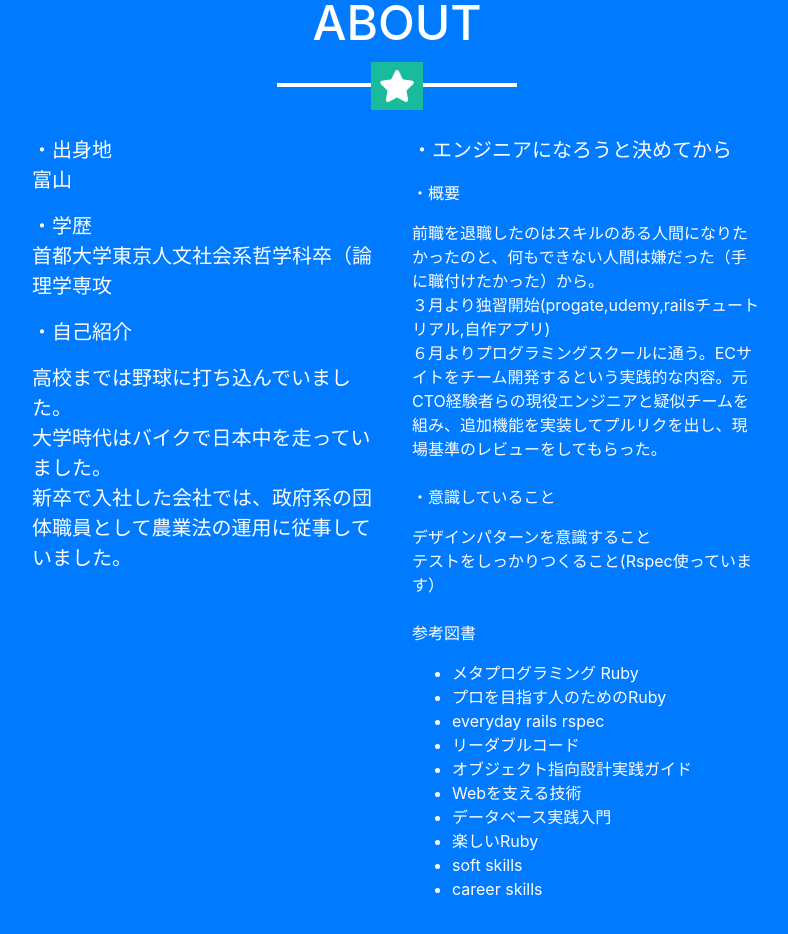
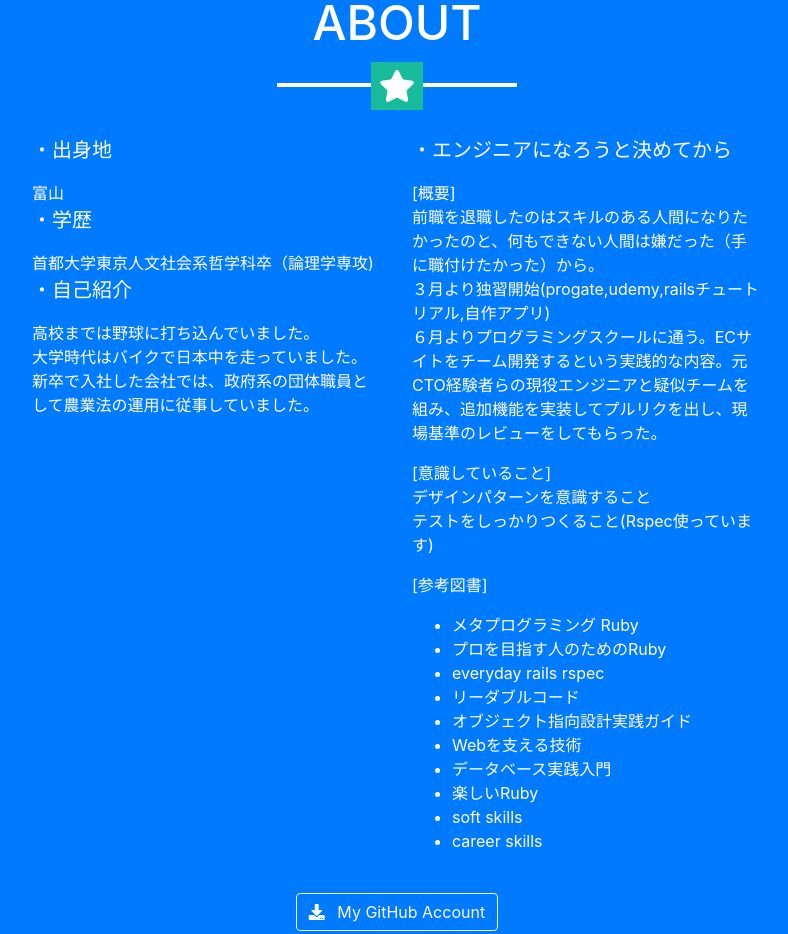
Before and after one commit to cuisine-de-koji/cuisine-de-koji.github.io, a website with bundled scripts: page index.html in a window 1280 px wide. Shown: the part 1736-2670 px from the top of the page, without its empty margins (243-1031 px from the left). Built offline with nearby package versions, Linux system fonts and the light colour scheme.

Commit message:
Change About

```diff
--- a/index.html
+++ b/index.html
@@ -120,16 +120,18 @@
         <hr class="star-light mb-5">
         <div class="row">
           <div class="col-lg-4 ml-auto">
-            <p class="lead">・出身地<br>富山</p>
-            <p class="lead">・学歴<br>首都大学東京人文社会系哲学科卒（論理学専攻</p>
+            <p class="lead">・出身地</p>
+              富山
+            <p class="lead">・学歴</p>
+              首都大学東京人文社会系哲学科卒（論理学専攻)
             <p class="lead">・自己紹介</p>
-            <p class="lead">高校までは野球に打ち込んでいました。<br>大学時代はバイクで日本中を走っていました。<br>新卒で入社した会社では、政府系の団体職員として農業法の運用に従事していました。</p>
+              高校までは野球に打ち込んでいました。<br>大学時代はバイクで日本中を走っていました。<br>新卒で入社した会社では、政府系の団体職員として農業法の運用に従事していました。
           </div>
           <div class="col-lg-4 mr-auto">
             <p class="lead">・エンジニアになろうと決めてから</p>
-            <p>・概要</p>前職を退職したのはスキルのある人間になりたかったのと、何もできない人間は嫌だった（手に職付けたかった）から。<br>３月より独習開始(progate,udemy,railsチュートリアル,自作アプリ)<br>６月よりプログラミングスクールに通う。ECサイトをチーム開発するという実践的な内容。元CTO経験者らの現役エンジニアと疑似チームを組み、追加機能を実装してプルリクを出し、現場基準のレビューをしてもらった。<br><br>
-            <p>・意識していること</p>デザインパターンを意識すること<br>テストをしっかりつくること(Rspec使っています）<br><br>
-            <p>参考図書</p>
+            <p>[概要]<br>前職を退職したのはスキルのある人間になりたかったのと、何もできない人間は嫌だった（手に職付けたかった）から。<br>３月より独習開始(progate,udemy,railsチュートリアル,自作アプリ)<br>６月よりプログラミングスクールに通う。ECサイトをチーム開発するという実践的な内容。元CTO経験者らの現役エンジニアと疑似チームを組み、追加機能を実装してプルリクを出し、現場基準のレビューをしてもらった。<br>
+            <p>[意識していること]<br>デザインパターンを意識すること<br>テストをしっかりつくること(Rspec使っています)<br>
+            <p>[参考図書]</p>
               <ul>
                 <li>メタプログラミング Ruby</li>
                 <li>プロを目指す人のためのRuby</li>
```
